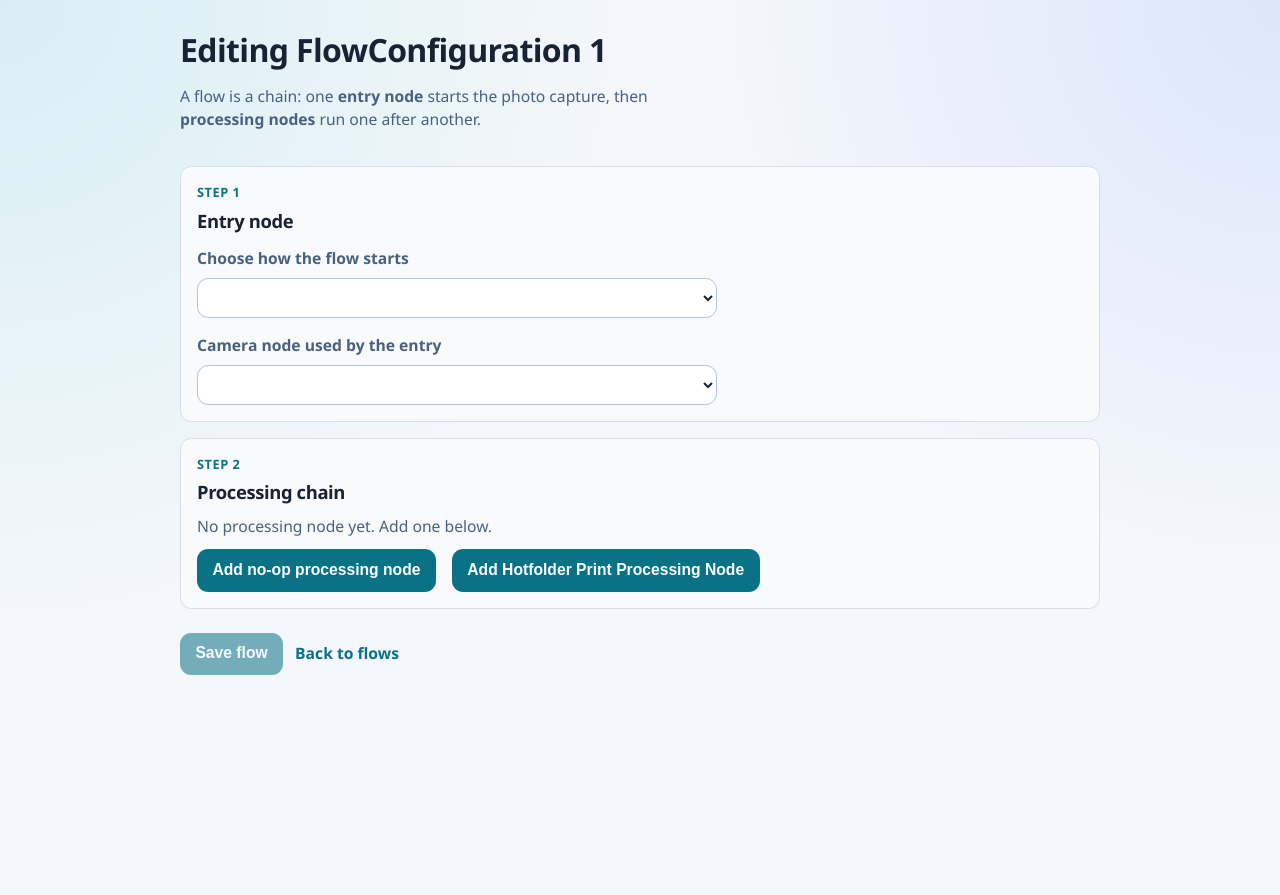
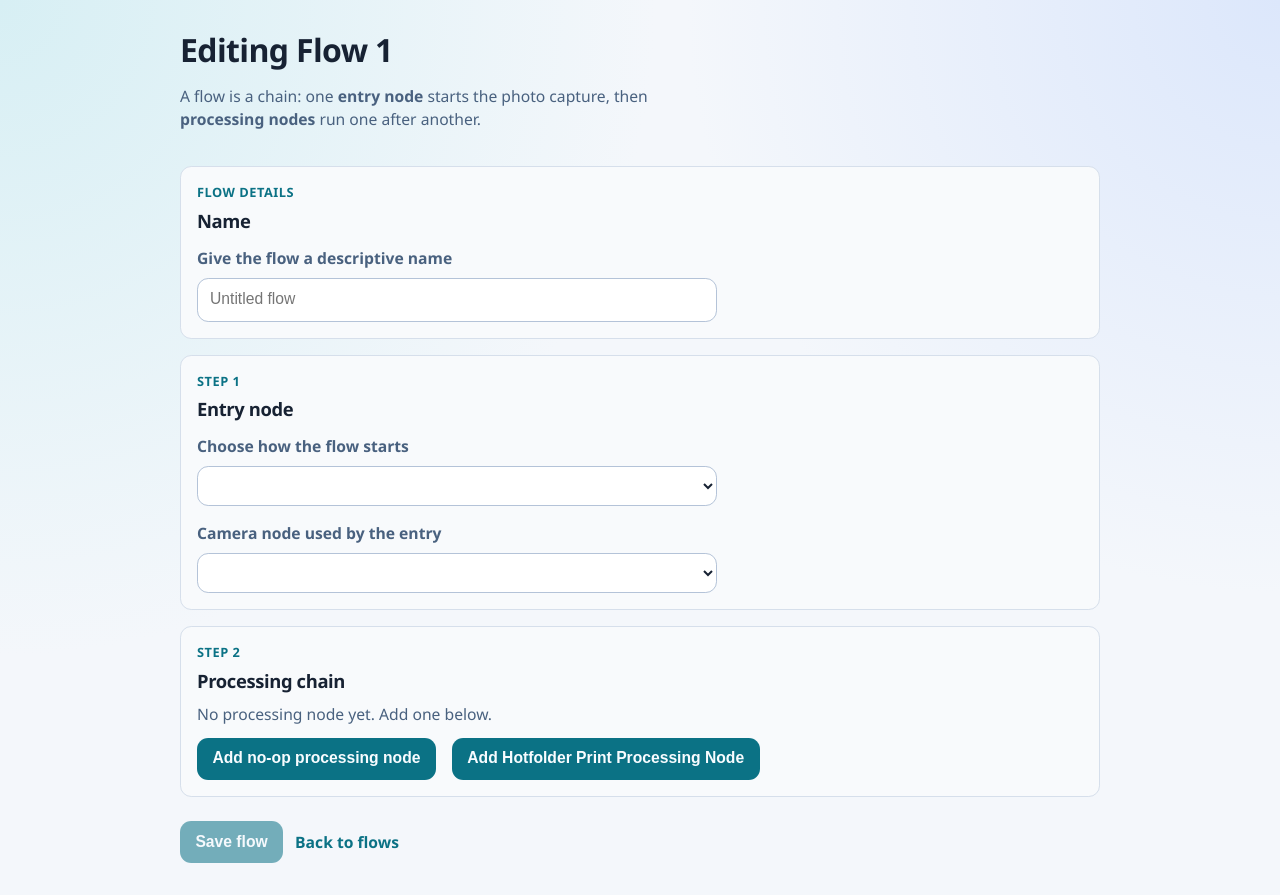
Before and after one commit to simonjamain/openphotobooth, a Vue app: page /configure/1 in a window 1280 px wide. Before the commit the page ends 800 px from the top, so only its background shows below. Built offline with nearby package versions, Linux system fonts and the light colour scheme; the HTML template or start-up script is replaced by a standard one.

Commit message:
we are naming things now

```diff
--- a/src/core/Flow.ts
+++ b/src/core/Flow.ts
@@ -42,6 +42,7 @@ export function instanciateFlowFromConfiguration(flowConfiguration: FlowConfigur
     }
 
     return {
+        name: flowConfiguration.name,
         entryNode: { ...entryNode, ...flowConfiguration.entryNode },
         cameraNode: { ...cameraNode, ...flowConfiguration.cameraNode },
         processingNodesPipeline,
--- a/src/core/types/Flow.ts
+++ b/src/core/types/Flow.ts
@@ -5,18 +5,21 @@ import z from "zod"
 import type { ProcessingNode } from "./ProcessingNode"
 
 export const FlowConfigurationSchema = z.object({
+    name: z.string().trim().min(1).default("Untitled flow"),
     entryNode: NodeConfigurationSchema,
     cameraNode: NodeConfigurationSchema,
     processingNodesPipeline: z.array(NodeConfigurationSchema)
 })
 
 export interface FlowConfiguration {
+      name: string
       entryNode: NodeConfiguration
       cameraNode: NodeConfiguration
       processingNodesPipeline: NodeConfiguration[]
 }
 
 export interface Flow {
+      name: string
       entryNode: EntryNode
       cameraNode: CameraNode
       processingNodesPipeline: ProcessingNode[]
--- a/src/views/boothView.vue
+++ b/src/views/boothView.vue
@@ -18,20 +18,16 @@ async function onPhotosTaken(images: ImageBitmap[]) {
 
 </script>
 <template>
-    <div>
-        <h1>Booth</h1>
-        <p v-if="boothApp.flowConfigurations.length === 0">
+    <div v-if="boothApp.flowConfigurations.length === 0">
+        <p>
             No runnable flow available. Add a new one
             <RouterLink to="/configure">Flow Configuration</RouterLink>.
         </p>
-        <div v-if="currentFlow === null">
-            choose a flow to run:
-            <ul>
-                <li v-for="(flowConfiguration, flowIndex) in boothApp.flowConfigurations" :key="flowIndex">
-                    <button @click="currentFlow = instanciateFlowFromConfiguration(flowConfiguration, boothApp)">Run flow {{ flowIndex }}</button>
-                </li>
-            </ul>
+    </div>
+    <section v-if="currentFlow === null">
+        <div v-for="(flowConfiguration, flowIndex) in boothApp.flowConfigurations" :key="flowIndex" @click="currentFlow = instanciateFlowFromConfiguration(flowConfiguration, boothApp)">
+
         </div>
-        <component v-else :is="currentFlow.entryNode.component" :cameraNode="currentFlow.cameraNode" @photosTaken="onPhotosTaken" />
-    </div>
+    </section>
+    <component v-else :is="currentFlow.entryNode.component" :cameraNode="currentFlow.cameraNode" @photosTaken="onPhotosTaken" />
 </template>
--- a/src/views/flowConfigView.vue
+++ b/src/views/flowConfigView.vue
@@ -11,15 +11,19 @@ const props = defineProps<{
 }>();
 
 const editedFlowConfiguration: Ref<Partial<FlowConfiguration>> = ref({
+    name: 'Untitled flow',
+    processingNodesPipeline: [],
 });
 
-watchEffect(() => {
-    //@ts-expect-error we expect flowIndex to be undefined, and it is ok in js to index with undefined
-    editedFlowConfiguration.value = structuredClone(toRaw(boothApp.value.flowConfigurations[parseInt(props.flowIndex)])) ?? {processingNodesPipeline: []};
-});
+//@ts-expect-error we expect flowIndex to be undefined, and it is ok in js to index with undefined
+editedFlowConfiguration.value = structuredClone(toRaw(boothApp.value.flowConfigurations[parseInt(props.flowIndex)])) ?? {processingNodesPipeline: []};
+
 
 const flowIsInvalid = computed(() => {
-    return editedFlowConfiguration.value.entryNode === undefined || editedFlowConfiguration.value.cameraNode === undefined || editedFlowConfiguration.value.processingNodesPipeline === undefined;
+    return editedFlowConfiguration.value.name?.trim() === ''
+        || editedFlowConfiguration.value.entryNode === undefined
+        || editedFlowConfiguration.value.cameraNode === undefined
+        || editedFlowConfiguration.value.processingNodesPipeline === undefined;
 });
 
 const selectedCameraNode = computed(() => {
@@ -58,7 +62,7 @@ function saveFlowConfiguration() {
 <template>
     <section class="flow-config">
         <header class="flow-config__header">
-            <h1>{{ $props.flowIndex === undefined ? 'New FlowConfiguration' : `Editing FlowConfiguration ${$props.flowIndex}` }}</h1>
+            <h1>{{ $props.flowIndex === undefined ? 'New Flow' : (editedFlowConfiguration.name ?? `Editing Flow ${$props.flowIndex}`) }}</h1>
             <p>
                 A flow is a chain: one <strong>entry node</strong> starts the photo capture, then
                 <strong>processing nodes</strong> run one after another.
@@ -66,6 +70,13 @@ function saveFlowConfiguration() {
         </header>
 
         <div class="flow-chain">
+            <article class="chain-node chain-node--entry">
+                <p class="chain-node__eyebrow">Flow details</p>
+                <h2>Name</h2>
+                <label for="flow-name-input">Give the flow a descriptive name</label>
+                <input id="flow-name-input" v-model="editedFlowConfiguration.name" type="text" placeholder="Untitled flow" />
+            </article>
+
             <article class="chain-node chain-node--entry">
                 <p class="chain-node__eyebrow">Step 1</p>
                 <h2>Entry node</h2>
--- a/src/views/flowsView.vue
+++ b/src/views/flowsView.vue
@@ -28,7 +28,7 @@ function addFlow() {
         <p v-if="boothApp.flowConfigurations.length === 0">No flow configured yet.</p>
 
         <div v-for="(flow, flowIndex) in boothApp.flowConfigurations" :key="flowIndex">
-            <h2>Flow {{ flowIndex + 1 }}</h2>
+            <h2>{{ flow.name }}</h2>
             <button type="button" @click="editFlow(flowIndex)">Edit flow</button>
         </div>
 
```
